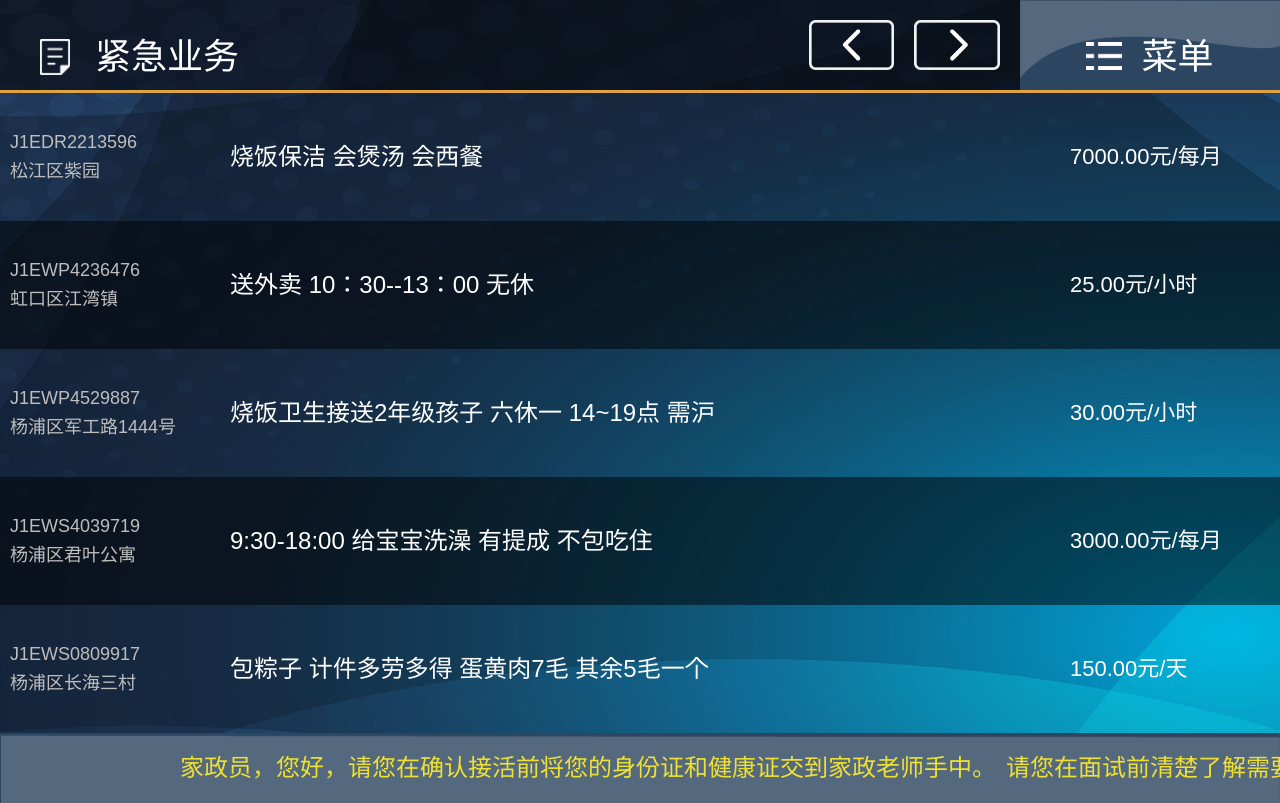
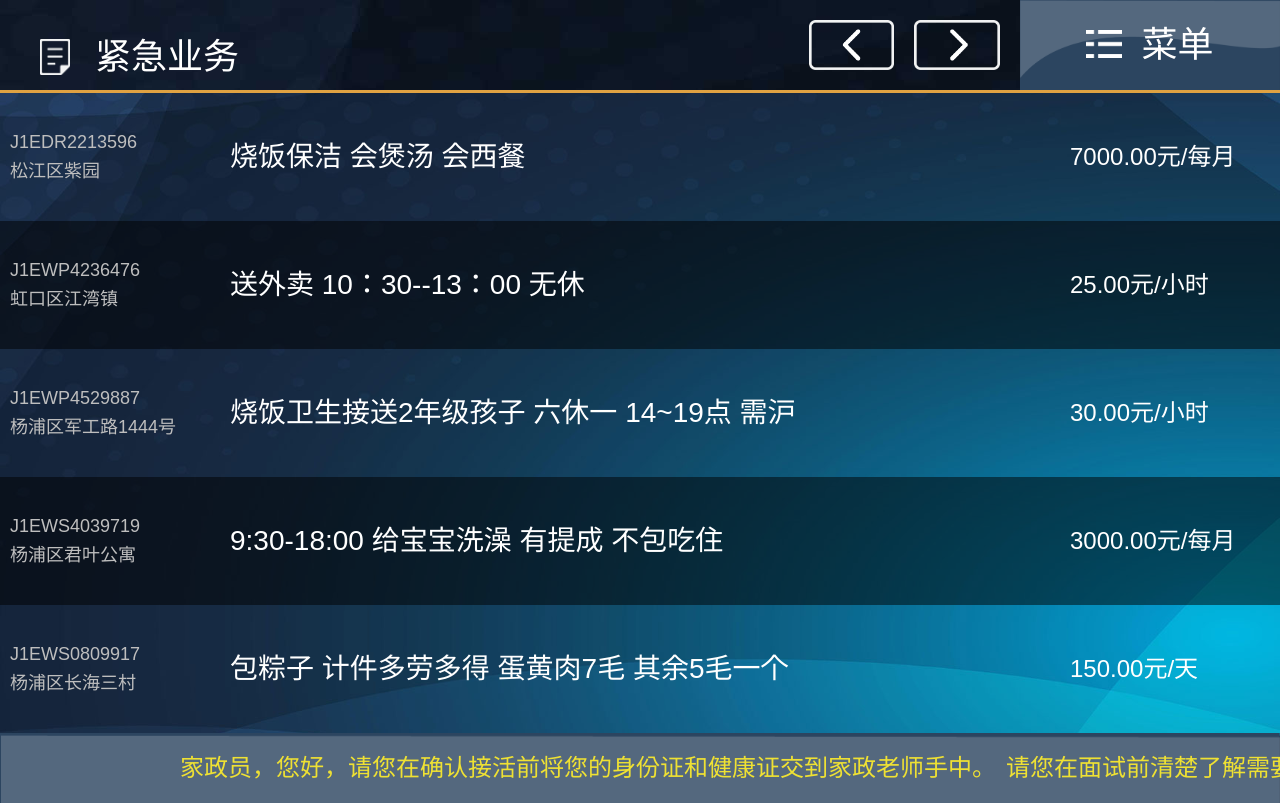
Before and after one commit to yaowenz/hjl-tv-web, a PHP site: page /list.php in a window 1280 px wide. Run offline with PHP 8.4, Linux system fonts and the light colour scheme.

Commit message:
update css

```diff
--- a/css/base.css
+++ b/css/base.css
@@ -55,8 +55,8 @@ img { max-width: 100%; height: auto; }
 .container.urgent {height:100%}
 .urgent .header{height: 90px;border-bottom: 3px solid #E0A242;width: 100%;background: url(../images/top.jpg) no-repeat}
 .urgent .header .title{float: left;margin-left: 40px;-line-height: 90px;padding-top: 27px;}
-.urgent .header .menu{float: right;width: 260px;background: url(../images/5-20.png) no-repeat;background-size: 100%;text-align: center;cursor: pointer;height: 63px;padding-top: 27px;max-width: 316px;}
-.urgent .header .menu span{background: url(../images/menu.png)no-repeat center left;background-size: 36px auto;padding-left: 55px;font-size: 36px;}
+.urgent .header .menu{float: right;width: 260px;background: url(../images/5-20.png) no-repeat;background-size: 100%;text-align: center;cursor: pointer;height: 90px;max-width: 316px;}
+.urgent .header .menu span{background: url(../images/menu.png)no-repeat center left;background-size: 36px auto;padding-left: 55px;font-size: 36px;line-height:90px}
 .urgent .title span{background: url(../images/list.png) no-repeat center left;font-size: 36px;background-size: auto 36px ;padding-left: 55px;}
 .urgent .header .btn{float: right;}
 .urgent .btn img{height: 50px;margin-right:20px;margin-top:20px;cursor: pointer;}
@@ -118,6 +118,6 @@ table.jobs tr {height:20%}
 table.jobs tr td {padding:10px;}
 table.jobs tr td {line-height:1.6}
 table.jobs td.no {width:200px;color:#bebebe;font-size:18px}
-table.jobs td.title {font-size:24px}
-table.jobs td.salary {width:200px;font-size:22px}
+table.jobs td.title {font-size:28px}
+table.jobs td.salary {width:200px;font-size:24px}
 table.jobs tr:nth-of-type(even){background:rgba(0,0,0,0.5);}
```
